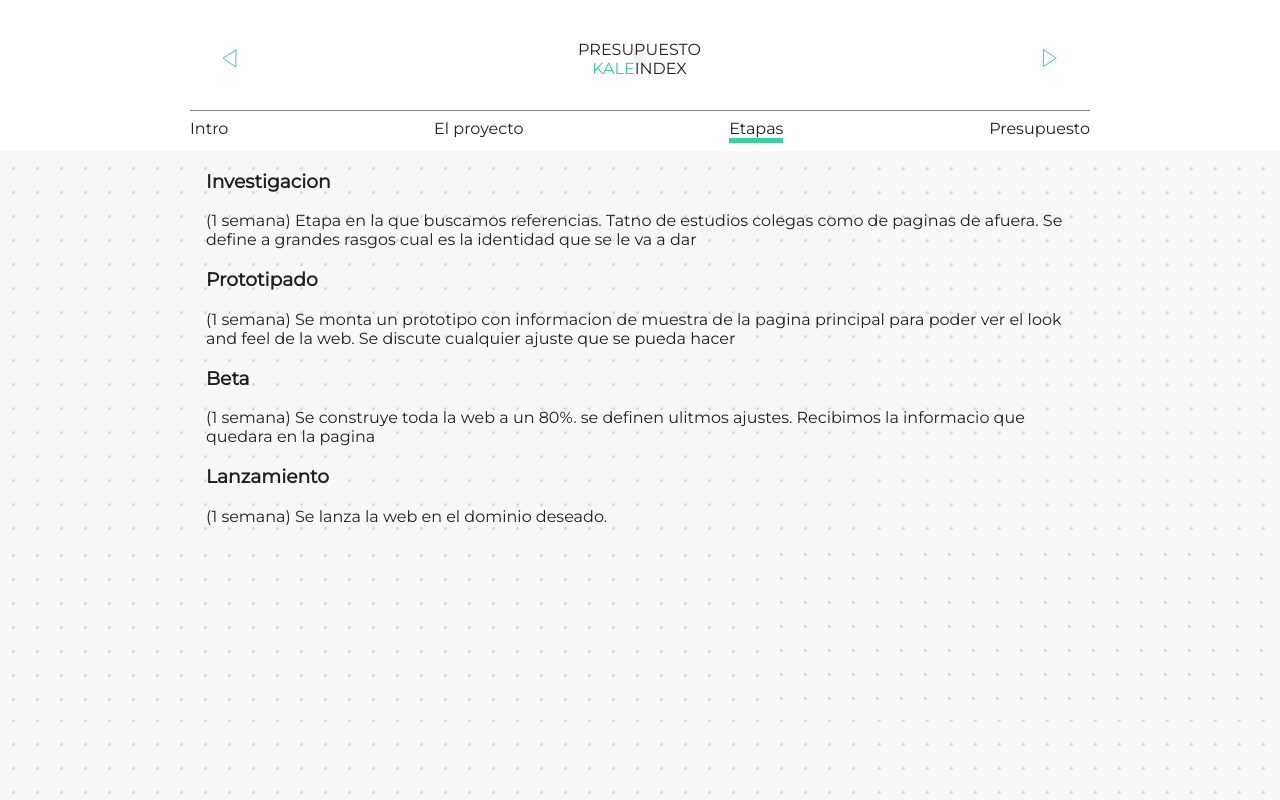
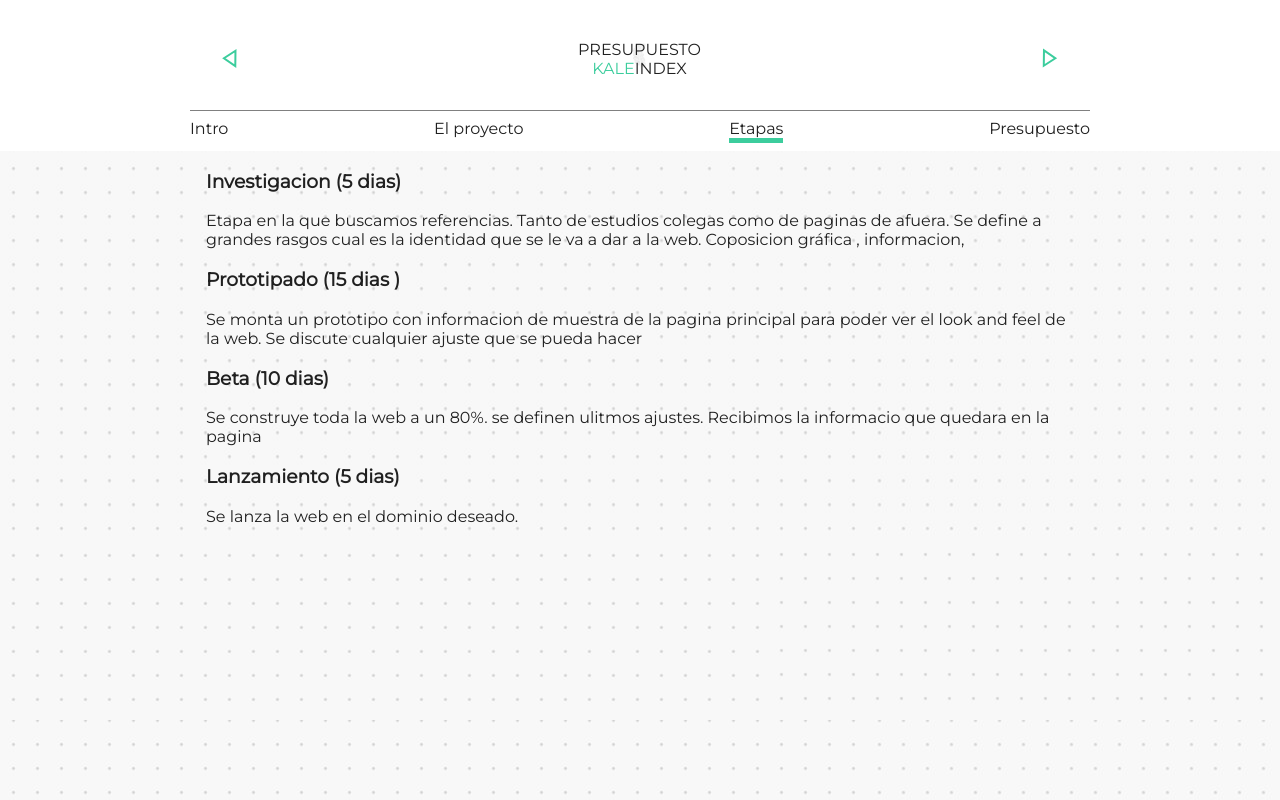
Before and after one commit to ignacioHourquescos/kaleindex, a Next.js app: page /proposal/121 in a window 1280 px wide. Both pictures are taken after a click on the element "Etapas". Built offline with nearby package versions, Linux system fonts and the light colour scheme.

Commit message:
proposal

```diff
--- a/dataProposal/gallego.js
+++ b/dataProposal/gallego.js
@@ -1,44 +1,50 @@
 const gallego = {
    number: "121",
-   nosotros:`Somos KaleIndex, agencia creatica digital. contruimo aplicaciones web mobiel fiorst`,
+   nosotros:`Somos KaleIndex, agencia creativa digital.
+   Combinamos innovación, lógica y diseño para crear productos digitales de alto valor agregado.
+   Utilizamos las tecnolgías mas actuales con un enfoque mobile first.`,
 
 
-   ustedes:`se busca construir su identidad digital a través de una web instituicional,
-   teniendo como referencia CeroliniFerrari / Estudio Ofarrel`,
+   ustedes:``,
 
    alcance:{
 
-      resumen: `Pagina web a medida. contemplando las mejores practicas de diseño e usabilidad.`,
+      resumen: `Pagina web a medida institucional a medida, contemplando
+      las mejores practicas de diseño e usabilidad.
+      teniendo como referencia CeroliniFerrari / Estudio Ofarrel. `,
 
       detalle:[
-         `Seccion principal`,
-         `Secceion quienes somos`,
-         `Seccion Nuestros servicios`,
-         `SPublicaciones`,
-         `Fomrulario de contacto`,
+         `Sección principal`,
+         `Sección quienes somos`,
+         `Sección Nuestros servicios`,
+         `Sección Publicaciones`,
+         `Formulario de contacto`,
       ],
       tecnico:[
-         `diseño hecho a medida`,
-         `diseño 100% responisvo(adaptable a todo tipo de pantalla)`,
-         `Seccion de pulbicacioens autoadminstirable`,
-         `optimizado para motores de busqueda`,
+         `Diseño hecho a medida`,
+         `Diseño 100% responsvo (adaptable a todas las pantallas)`,
+         `Sección de pulbicaciones autoadminstirable`,
+         `Optimizado para motores de busqueda`,
       ],
    },
 
    etapas: {
-      investigacion: `(1 semana)
-      Etapa en la que buscamos referencias. Tatno de estudios colegas como de paginas de afuera.
-      Se define a grandes rasgos cual es la identidad que se le va a dar`,
+      investigacionDuration:`5 dias`,
+      investigacion: `Etapa en la que buscamos referencias. Tanto de estudios colegas como de paginas
+       de afuera. Se define a grandes rasgos cual es la identidad que se le va a dar a la web. Coposicion gráfica
+       ,
+       informacion,`,
 
-      prototipado: ` (1 semana)
-      Se monta un prototipo con informacion de muestra de la pagina principal para poder ver el look and feel de la web.
-      Se discute cualquier ajuste que se pueda hacer `,
+      prototipadoDuration:`15 dias `,
+      prototipado: ` Se monta un prototipo con informacion de muestra de la pagina principal
+      para poder ver el look and feel de la web. Se discute cualquier ajuste que se pueda hacer `,
 
-      beta: ` (1 semana)
-      Se construye toda la web a un 80%. se definen ulitmos ajustes. Recibimos la informacio que quedara en la pagina`,
+      betaDuration:`10 dias`,
+      beta: `Se construye toda la web a un 80%. se definen ulitmos ajustes. Recibimos la informacio
+      que quedara en la pagina`,
 
-      lanzamiento: ` (1 semana)
-      Se lanza la web en el dominio deseado. `
+      lanzamientoDuration:`5 dias`,
+      lanzamiento: `Se lanza la web en el dominio deseado. `
    },
 
    presupuesto: {
--- a/pages/proposal/121.js
+++ b/pages/proposal/121.js
@@ -52,7 +52,7 @@ const Proposal = () =>{
       {
          counter==3 || page1[1]==true ||page1[2]==true
          ?<div className={ss.arrow_backwards} onClick={()=>triggerCounter("down")}>{arrowLeft}</div>
-         :<div />
+         :<>{arrowTransparent}</>
       }
       <div className={ss.title}>
          <p>PRESUPUESTO</p>
@@ -61,7 +61,7 @@ const Proposal = () =>{
       {
           counter==0 || page1[1]==true ||page1[2]==true
          ?<div className={ss.arrow_forward} onClick={()=>triggerCounter("up")}>{arrowRight}</div>
-         :<div />
+         :<>{arrowTransparent}</>
       }
       </div>
 
@@ -79,27 +79,27 @@ const Proposal = () =>{
             <div>
                <h3> Nosotors</h3>
                {pp.nosotros}
-               <h3> Ustedes</h3>
-               {pp.ustedes}
+               {/* <h3> Ustedes</h3>
+               {pp.ustedes}  */}
             </div>
          :page1[1]?
             <div>
                <h3>Alcance</h3>
                {pp.alcance.resumen}
                <h3>Detalle</h3>
-               {pp.alcance.detalle}
+               {pp.alcance.detalle.map(item => <li>{item}</li>)}
                <h3>Tecnico</h3>
-               {pp.alcance.tecnico}
+               {pp.alcance.tecnico.map(item => <li>{item}</li>)}
             </div>
          :page1[2]?
             <div>
-               <h3> Investigacion</h3>
+               <h3> Investigacion ({pp.etapas.investigacionDuration})</h3>
                {pp.etapas.investigacion}
-               <h3> Prototipado</h3>
+               <h3> Prototipado ({pp.etapas.prototipadoDuration})</h3>
                {pp.etapas.prototipado}
-               <h3> Beta</h3>
+               <h3> Beta ({pp.etapas.betaDuration})</h3>
                {pp.etapas.beta}
-               <h3> Lanzamiento</h3>
+               <h3> Lanzamiento ({pp.etapas.lanzamientoDuration})</h3>
                {pp.etapas.lanzamiento}
             </div>
          :page1[3]?
@@ -130,10 +130,16 @@ export default Proposal;
 
 
 const arrowRight = <svg width="16" height="20" viewBox="0 0 16 20" fill="none" xmlns="http://www.w3.org/2000/svg">
-<path d="M1.49485 1.47447L14.2367 10.2252L1.27986 18.6543L1.49485 1.47447Z" fill="white" stroke="#3CCD9D"/>
+<path d="M1.9831 2.41635L13.3371 10.2139L1.79153 17.7249L1.9831 2.41635Z" fill="white" stroke="#3CCD9D" stroke-width="2"/>
 </svg>
 
 
+
 const arrowLeft = <svg width="15" height="20" viewBox="0 0 15 20" fill="none" xmlns="http://www.w3.org/2000/svg">
-<path d="M13.9942 1.81859L1.03734 10.2477L13.7792 18.9984L13.9942 1.81859Z" fill="white" stroke="#3CCD9D"/>
+<path d="M13.4825 2.74795L1.93694 10.259L13.2909 18.0565L13.4825 2.74795Z" fill="white" stroke="#3CCD9D" stroke-width="2"/>
 </svg>
+
+const arrowTransparent = <svg width="15" height="20" viewBox="0 0 15 20" fill="none" xmlns="http://www.w3.org/2000/svg">
+<path d="M0.137742 9.99914L14.2674 19.703L14.5058 0.651922L0.137742 9.99914Z" fill="white" fill-opacity="0.01"/>
+<path d="M13.4825 2.51065L1.93694 10.0217L13.2909 17.8192L13.4825 2.51065Z" stroke="#3CCD9D" stroke-opacity="0.01" stroke-width="2"/>
+</svg>
```
Also changed, not shown: todo.txt.
